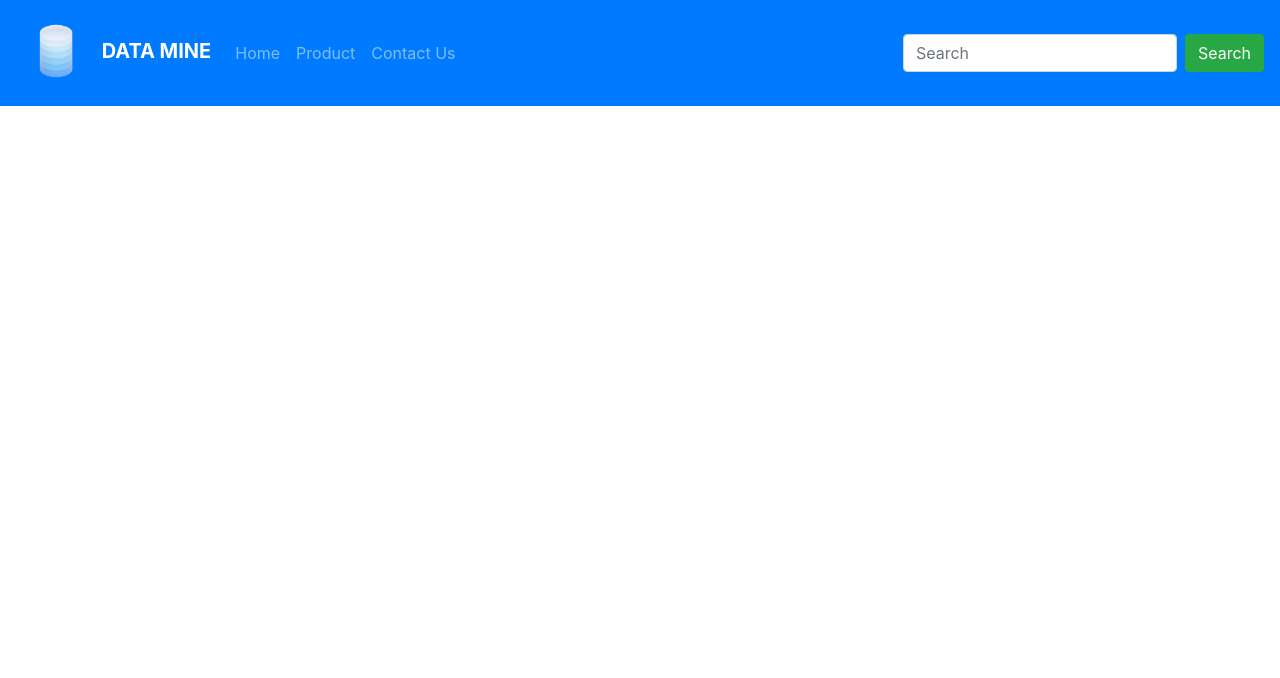
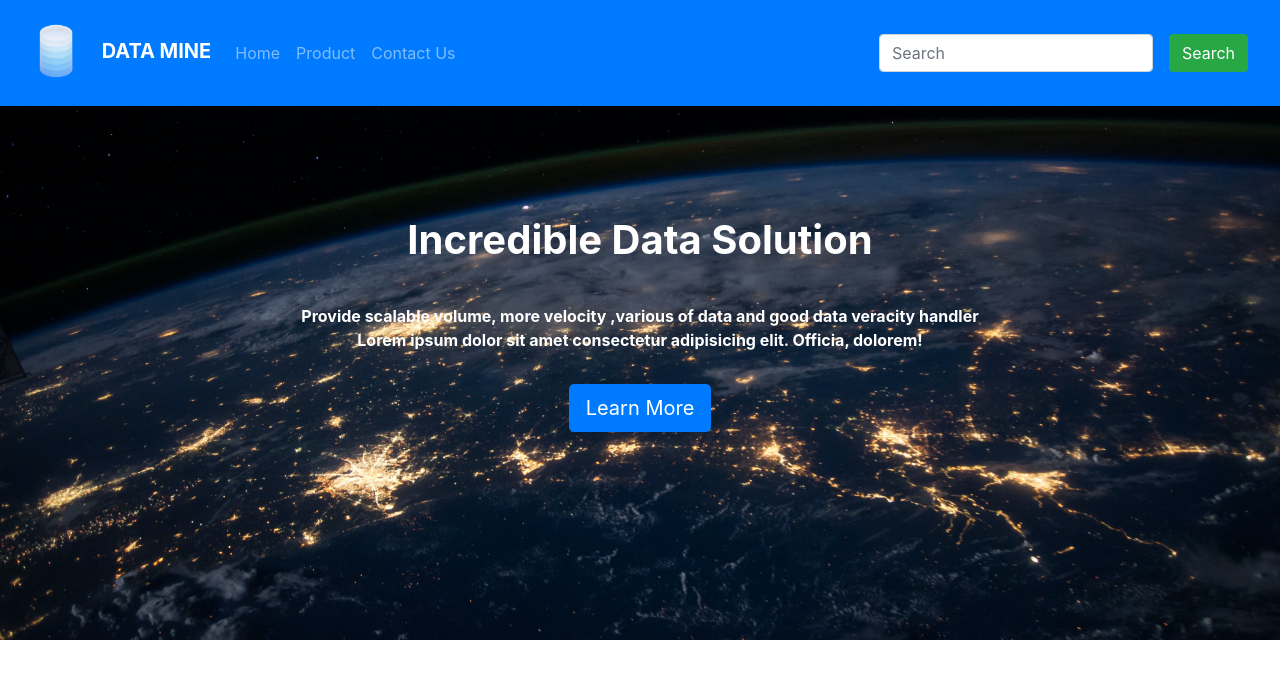
Before and after one commit to DevArtifacTs/website_with_Bootstrap, a plain HTML site: page index.html in a window 1280 px wide. Drawn offline with nearby package versions, Linux system fonts and the light colour scheme.

Commit message:
HTML : Add header content and structure;  Bootstrap : implement bootstrap to header element

```diff
--- a/index.html
+++ b/index.html
@@ -5,14 +5,16 @@
     <meta http-equiv="X-UA-Compatible" content="IE=edge">
     <meta name="viewport" content="width=device-width, initial-scale=1.0">
     <link rel="stylesheet" href="https://cdn.jsdelivr.net/npm/bootstrap@4.6.1/dist/css/bootstrap.min.css">
+    <link rel="stylesheet" href="style.css">
     <script src="https://cdn.jsdelivr.net/npm/jquery@3.5.1/dist/jquery.slim.min.js"></script>
     <script src="https://cdn.jsdelivr.net/npm/popper.js@1.16.1/dist/umd/popper.min.js"></script>
     <script src="https://cdn.jsdelivr.net/npm/bootstrap@4.6.1/dist/js/bootstrap.bundle.min.js"></script>
     <title>Bootstrap Responsive</title>
 </head>
 <body>
-    <!-- with navbar-expand-sm this nav bar item will become stacked vertically on small screen (576-720 px)  -->
-    <nav class="navbar navbar-expand-sm bg-primary navbar-dark fixed-top" >
+    <!-- with navbar-expand-lg this nav bar item will become stacked vertically(called collapse)
+        under large screen's scale and expanded over a breakpoint (992-1200 px)  -->
+    <nav class="navbar navbar-expand-lg bg-primary navbar-dark fixed-top" >
         <!-- Brand -->
         <a class="navbar-brand" href="#">
             <img src="./logo.png" alt="Logo" style="width:80px;">
@@ -34,14 +36,28 @@
                 <a href="#" class="nav-link">Contact Us</a>
             </li>
         </ul>
-        <form action="#" class="form-inline">
-            <input type="text" class="form-control mr-sm-2" placeholder="Search" >
-            <button class="btn btn-success " type="submit"> Search </button>
+        <form action="#" class="form-inline ">
+            <input type="text" class="form-control mr-sm-3  " placeholder="Search" >
+            <button class="btn btn-success mr-sm-3 " type="submit"> Search </button>
         </form>
     </nav>
 
+    <!-- header -->
+        <header id="header" class="container-fluid  bg" style="padding-top: 12.5rem; padding-bottom: 10rem;" >
+            <div class="row justify-content-center">
+                <h1 class="col text-center font-weight-bolder text-white "  style="padding: 1rem 1rem;">Incredible Data Solution</h1>
+            </div>
+            <div class="row justify-content-center">
+                <p class="col text-center font-weight-bold text-white "  style="padding: 1rem 1rem;">Provide scalable volume, more velocity ,various of data and good data veracity handler
+                    <br> Lorem ipsum dolor sit amet consectetur adipisicing elit. Officia, dolorem! </p>
+            </div>
+            <div class="row justify-content-center">
+                <a href="#" class="btn btn-primary btn-lg">Learn More</a>
+            </div>
+        </header>
 
-    <header></header>
+
+
     <section class="product"></section>
 </body>
 </html>
--- /dev/null
+++ b/style.css
@@ -0,0 +1,20 @@
+/* Global Style */
+body, html {
+    height: 100vh;
+    width: 100vw;
+}
+
+/* header */
+.bg{
+    /* The image used */
+    background-image: url("./header-bg.jpg")   ;
+
+
+    /* Full height */
+    height: 80%;
+
+    /* Center and scale the image nicely */
+    background-position: center;
+    background-repeat: none;
+    background-size: cover;
+}
```
